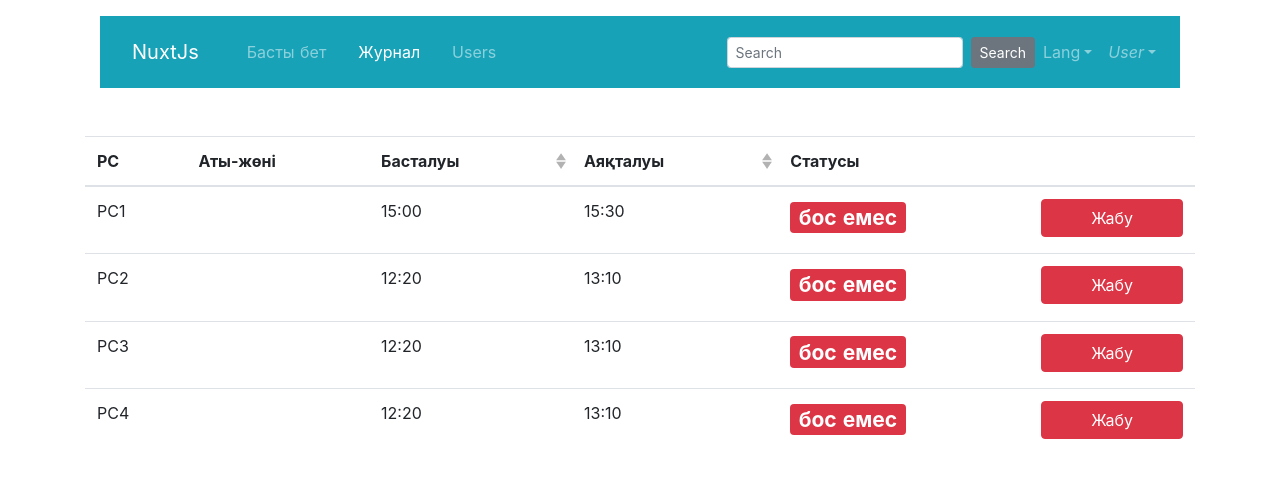
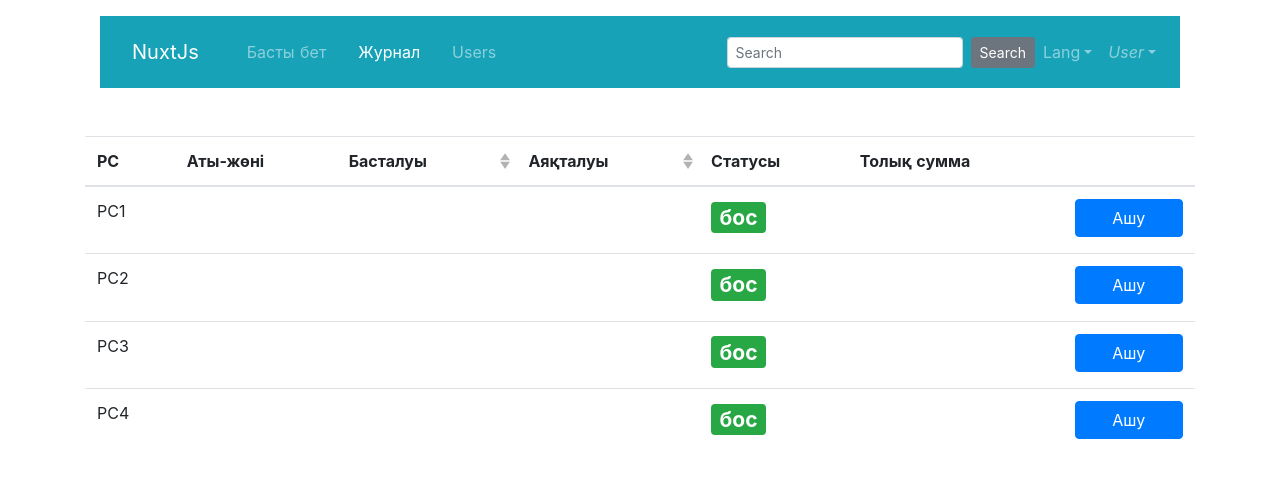
Before and after one commit to bek-app/nuxtjs-pr, a Nuxt app: page /journal in a window 1280 px wide. Shown: the top 478 px of the page. Built offline with nearby package versions, Linux system fonts and the light colour scheme.

Commit message:
add close

```diff
--- a/pages/journal.vue
+++ b/pages/journal.vue
@@ -11,12 +11,14 @@
       <template #cell(name)="data">
         {{ data.item.user && data.item.user.name }}
       </template>
-
       <template #cell(status)="data">
         <h3>
           <b-badge v-if="data.item.busy" variant="danger">бос емес</b-badge>
           <b-badge v-else variant="success">бос</b-badge>
         </h3>
+      </template>
+      <template #cell(summ)="data">
+        {{ data.item.summ }}
       </template>
       <template #cell(btn)="data">
         <b-button
@@ -34,7 +36,11 @@
         >
       </template>
     </b-table>
-    <b-modal id="my-modal">Hello From My Modal! </b-modal>
+    <b-modal id="my-modal" hide-footer>
+      <b-button block variant="primary" @click="closeTime()"
+        >Жабу</b-button
+      ></b-modal
+    >
     <div>
       <b-modal id="bv-modal-example" hide-footer>
         <template #modal-title> Журналға енгізу </template>
@@ -47,11 +53,9 @@
               text-field="name"
             >
             </b-form-select>
-
-            <div class="mt-3"></div>
           </div>
         </div>
-        <b-button variant="success" class="mt-3" @click="addItem(data.item)">
+        <b-button variant="success" class="mt-3" @click="addItem()">
           Қосу</b-button
         >
         <b-button class="mt-3" @click="$bvModal.hide('bv-modal-example')"
@@ -89,6 +93,7 @@ export default {
           key: 'status',
           label: 'Статусы',
         },
+        { key: 'summ', label: 'Толық сумма' },
         {
           key: 'btn',
           label: '',
@@ -97,31 +102,35 @@ export default {
       items: [
         {
           user: null,
-          start_time: '15:00',
+          start_time: null,
           pc: 'PC1',
-          end_time: '15:30',
-          busy: true,
+          end_time: null,
+          summ: null,
+          busy: false,
         },
         {
           user: null,
-          start_time: '12:20',
+          start_time: null,
           pc: 'PC2',
-          end_time: '13:10',
-          busy: true,
+          end_time: null,
+          summ: null,
+          busy: false,
         },
         {
           user: null,
-          start_time: '12:20',
+          start_time: null,
           pc: 'PC3',
-          end_time: '13:10',
-          busy: true,
+          end_time: null,
+          summ: null,
+          busy: false,
         },
         {
           user: null,
-          start_time: '12:20',
+          start_time: null,
           pc: 'PC4',
-          end_time: '13:10',
-          busy: true,
+          end_time: null,
+          summ: null,
+          busy: false,
         },
       ],
 
@@ -136,28 +145,33 @@ export default {
     }
   },
   methods: {
-    addItem(item) {
+    addItem() {
       if (!this.selectedUserId) return
       const selectedUser = this.users.find(
         (user) => user.id === this.selectedUserId
       )
       this.selectedPS.user = selectedUser
-      item.end_time = null
-      item.busy = true
+      this.selectedPS.busy = true
+      this.selectedPS.end_time = null
+      this.selectedPS.start_time = new Date()
 
       this.$bvModal.hide('bv-modal-example')
     },
-    openTime(pc) {
-      this.selectedPS = pc
+    openTime(ps) {
+      this.selectedPS = ps
 
       this.$bvModal.show('bv-modal-example')
     },
 
-    stopTime(item) {
-      item.user = null
-      item.busy = false
-      item.start_time = null
+    closeTime() {
+      this.selectedPS.user = null
+      this.selectedPS.busy = false
+      this.selectedPS.start_time = null
 
+      this.$bvModal.hide('my-modal')
+    },
+    stopTime(ps) {
+      this.selectedPS = ps
       this.$bvModal.show('my-modal')
     },
   },
```
